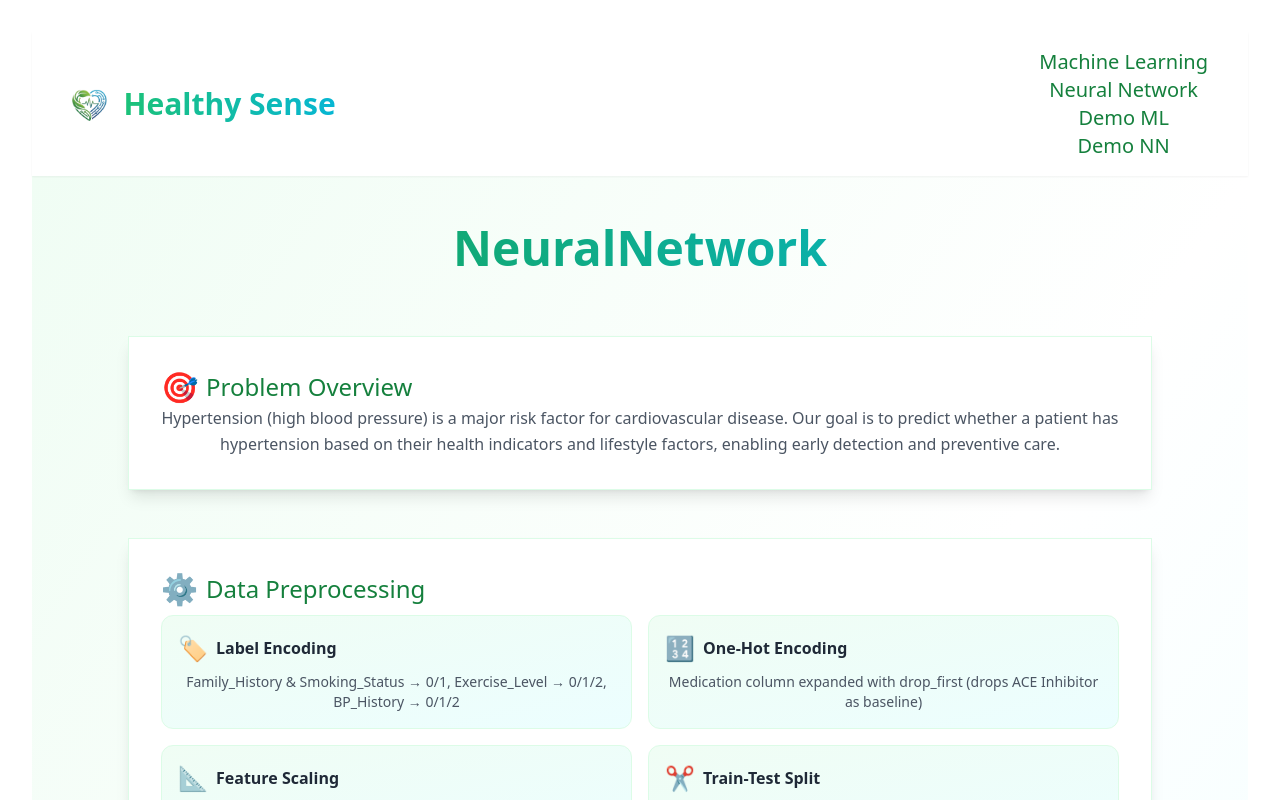
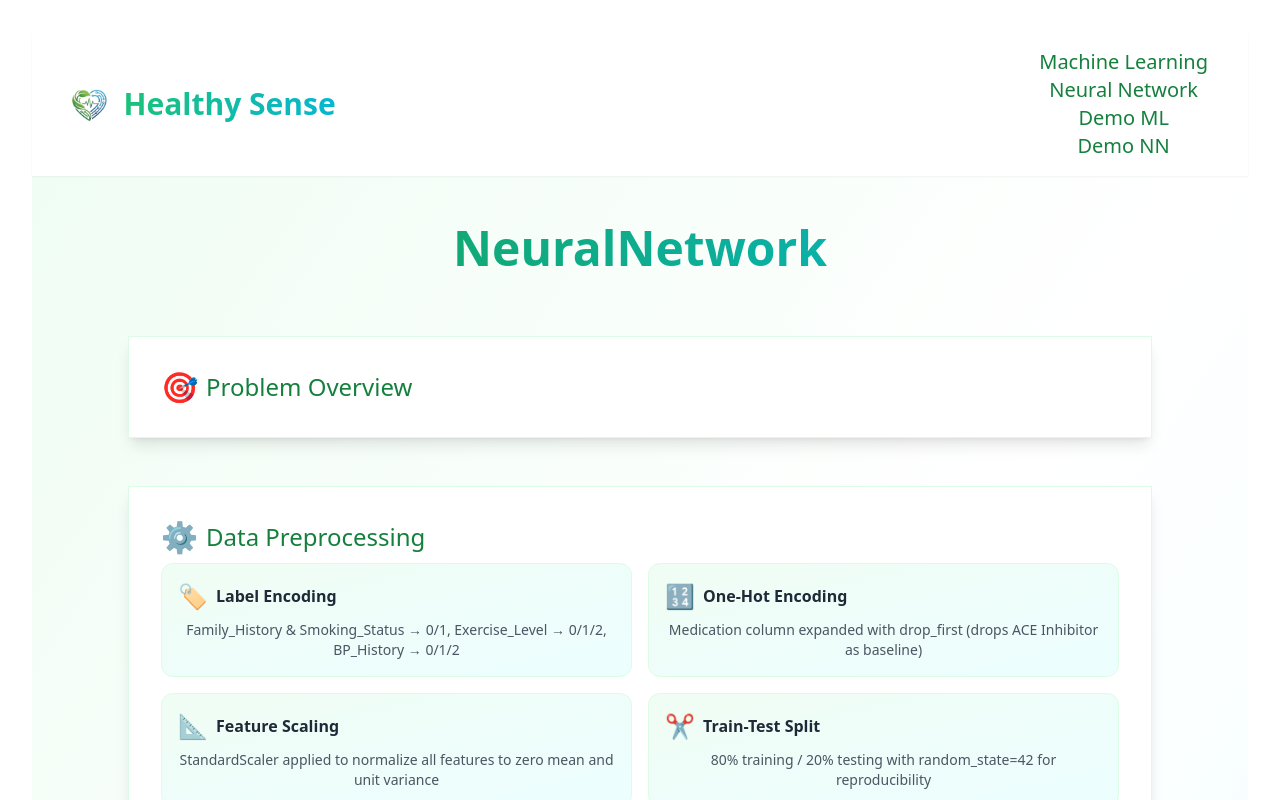
Before and after one commit to Natthavee9/Healthy-Sense-Project, a React (Vite) app in the folder frontend/: page /neural-network in a window 1280 px wide. Shown: the top 800 px of the page. Built offline with nearby package versions, Linux system fonts and the light colour scheme.

Commit message:
feat: Remove redundant text from Problem Overview section in NeuralNetwork component

```diff
--- a/frontend/src/page/NeuralNetWork.tsx
+++ b/frontend/src/page/NeuralNetWork.tsx
@@ -17,9 +17,7 @@ export default function NeuralNetwork() {
                             <span className="text-3xl">🎯</span> Problem Overview
                         </h2>
                         <p className="text-gray-600 leading-relaxed">
-                            Hypertension (high blood pressure) is a major risk factor for cardiovascular disease.
-                            Our goal is to predict whether a patient has hypertension based on their health indicators
-                            and lifestyle factors, enabling early detection and preventive care.
+
                         </p>
                     </div>
                 </section>
```
